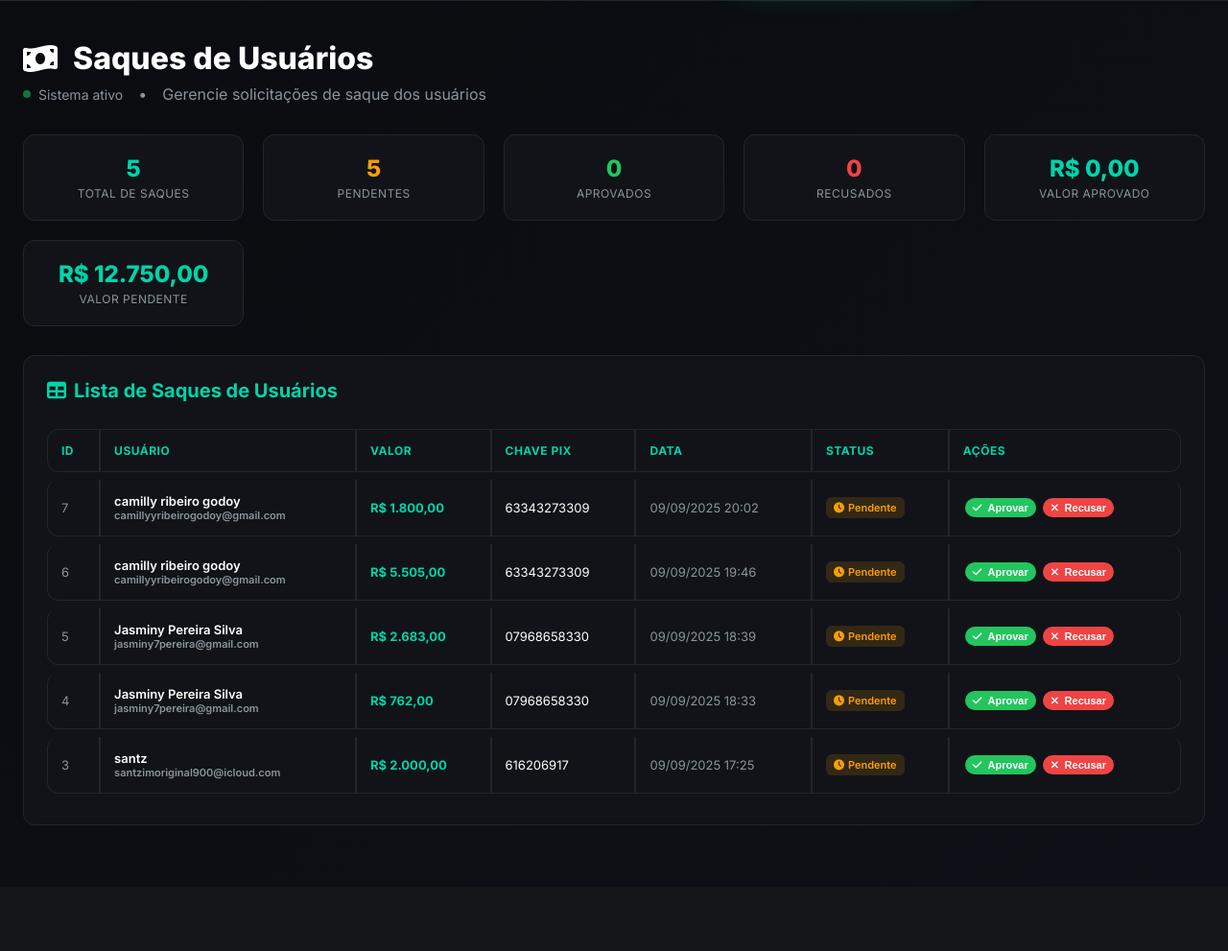
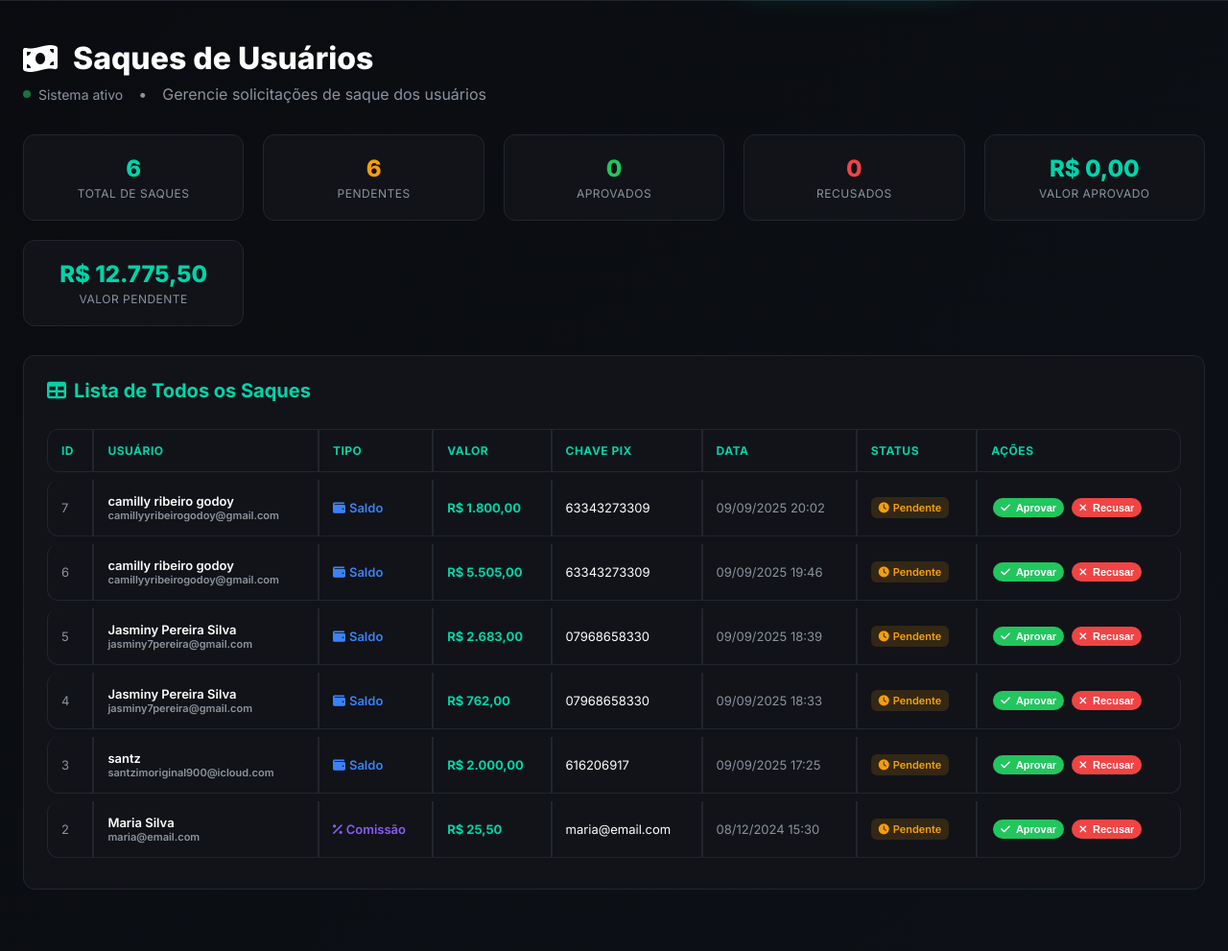
Before and after one commit to mamaefast-del/sistemacompleto, a PHP site: page /admin_saques.php in a window 1280 px wide. Shown: the part 230-1221 px from the top of the page at 96% size. Before the commit the page ends 1090 px from the top, so only its background shows below. Run offline with PHP 8.4, Linux system fonts and the light colour scheme; a user stored in the database is signed in; data comes from the database, SQL or seed files in the repository.

Commit message:
Ajustar admin_saques.php para incluir saques de afiliados

```diff
--- a/admin_saques.php
+++ b/admin_saques.php
@@ -24,8 +24,14 @@ if ($_SERVER['REQUEST_METHOD'] === 'POST' && isset($_POST['acao'])) {
     $acao = $_POST['acao'];
 
     if ($acao === 'aprovar') {
-        $stmt = $pdo->prepare("UPDATE saques SET status = 'aprovado' WHERE id = ?");
-        if ($stmt->execute([$id])) {
+        // Buscar dados do saque
+        $stmt = $pdo->prepare("SELECT * FROM saques WHERE id = ?");
+        $stmt->execute([$id]);
+        $saque = $stmt->fetch();
+
+        if ($saque && $saque['status'] === 'pendente') {
+            $stmt = $pdo->prepare("UPDATE saques SET status = 'aprovado', data_processamento = NOW() WHERE id = ?");
+            $stmt->execute([$id]);
             $mensagem = "Saque aprovado com sucesso!";
         }
     } elseif ($acao === 'recusar') {
@@ -36,14 +42,21 @@ if ($_SERVER['REQUEST_METHOD'] === 'POST' && isset($_POST['acao'])) {
 
         if ($saque && $saque['status'] === 'pendente') {
             // Recusar saque
-            $stmt = $pdo->prepare("UPDATE saques SET status = 'recusado' WHERE id = ?");
+            $stmt = $pdo->prepare("UPDATE saques SET status = 'recusado', data_processamento = NOW() WHERE id = ?");
             $stmt->execute([$id]);
 
-            // Devolver saldo ao usuário
-            $stmt = $pdo->prepare("UPDATE usuarios SET saldo = saldo + ? WHERE id = ?");
-            $stmt->execute([$saque['valor'], $saque['usuario_id']]);
-
-            $mensagem = "Saque recusado e valor devolvido ao usuário!";
+            // Devolver valor conforme o tipo de saque
+            if ($saque['tipo'] === 'comissao') {
+                // Devolver para comissão pendente
+                $stmt = $pdo->prepare("UPDATE usuarios SET comissao = comissao + ? WHERE id = ?");
+                $stmt->execute([$saque['valor'], $saque['usuario_id']]);
+                $mensagem = "Saque de comissão recusado e valor devolvido à comissão do afiliado!";
+            } else {
+                // Devolver para saldo normal
+                $stmt = $pdo->prepare("UPDATE usuarios SET saldo = saldo + ? WHERE id = ?");
+                $stmt->execute([$saque['valor'], $saque['usuario_id']]);
+                $mensagem = "Saque recusado e valor devolvido ao usuário!";
+            }
         }
     }
 }
@@ -52,7 +65,6 @@ $stmt = $pdo->query("
     SELECT saques.*, usuarios.email, usuarios.nome
     FROM saques
     JOIN usuarios ON usuarios.id = saques.usuario_id
-    WHERE saques.tipo != 'comissao' OR saques.tipo IS NULL
     ORDER BY saques.data DESC
 ");
 
@@ -66,9 +78,10 @@ $stmt = $pdo->query("
         COUNT(CASE WHEN status = 'aprovado' THEN 1 END) as aprovados,
         COUNT(CASE WHEN status = 'recusado' THEN 1 END) as recusados,
         COALESCE(SUM(CASE WHEN status = 'aprovado' THEN valor ELSE 0 END), 0) as valor_aprovado,
-        COALESCE(SUM(CASE WHEN status = 'pendente' THEN valor ELSE 0 END), 0) as valor_pendente
+        COALESCE(SUM(CASE WHEN status = 'pendente' THEN valor ELSE 0 END), 0) as valor_pendente,
+        COUNT(CASE WHEN tipo = 'comissao' THEN 1 END) as saques_comissao,
+        COUNT(CASE WHEN tipo = 'saldo' OR tipo IS NULL THEN 1 END) as saques_saldo
     FROM saques
-    WHERE tipo != 'comissao' OR tipo IS NULL
 ");
 $stats = $stmt->fetch(PDO::FETCH_ASSOC);
 ?>
@@ -863,7 +876,7 @@ $stats = $stmt->fetch(PDO::FETCH_ASSOC);
         <!-- Tabela de Saques -->
         <div class="card">
             <h3>
-                <i class="fas fa-table"></i> Lista de Saques de Usuários
+                <i class="fas fa-table"></i> Lista de Todos os Saques
             </h3>
 
             <?php if (empty($saques)): ?>
@@ -878,6 +891,7 @@ $stats = $stmt->fetch(PDO::FETCH_ASSOC);
                             <tr>
                                 <th>ID</th>
                                 <th>Usuário</th>
+                                <th>Tipo</th>
                                 <th>Valor</th>
                                 <th>Chave Pix</th>
                                 <th>Data</th>
@@ -896,6 +910,17 @@ $stats = $stmt->fetch(PDO::FETCH_ASSOC);
                                         <div style="font-size: 11px; color: var(--text-muted);">
                                             <?= htmlspecialchars($saque['email']) ?>
                                         </div>
+                                    </td>
+                                    <td>
+                                        <?php
+                                        $tipo = $saque['tipo'] ?: 'saldo';
+                                        $cor = $tipo === 'comissao' ? 'var(--purple-color)' : 'var(--info-color)';
+                                        $icone = $tipo === 'comissao' ? 'percentage' : 'wallet';
+                                        ?>
+                                        <span style="color: <?= $cor ?>; font-weight: 600; display: flex; align-items: center; gap: 4px;">
+                                            <i class="fas fa-<?= $icone ?>"></i>
+                                            <?= $tipo === 'comissao' ? 'Comissão' : 'Saldo' ?>
+                                        </span>
                                     </td>
                                     <td style="color: var(--primary-green); font-weight: 700;">
                                         R$ <?= number_format($saque['valor'], 2, ',', '.') ?>
@@ -918,14 +943,14 @@ $stats = $stmt->fetch(PDO::FETCH_ASSOC);
                                         <?php if ($saque['status'] === 'pendente'): ?>
                                             <form action="" method="POST" style="display:inline;">
                                                 <input type="hidden" name="id" value="<?= $saque['id'] ?>">
-                                                <button type="submit" name="acao" value="aprovar" class="btn btn-success btn-sm" onclick="return confirm('Deseja aprovar este saque?')">
+                                                <button type="submit" name="acao" value="aprovar" class="btn btn-success btn-sm" onclick="return confirm('Deseja aprovar este saque de <?= $tipo === 'comissao' ? 'comissão' : 'saldo' ?>?')">
                                                     <i class="fas fa-check"></i>
                                                     Aprovar
                                                 </button>
                                             </form>
                                             <form action="" method="POST" style="display:inline;">
                                                 <input type="hidden" name="id" value="<?= $saque['id'] ?>">
-                                                <button type="submit" name="acao" value="recusar" class="btn btn-danger btn-sm" onclick="return confirm('Deseja recusar este saque? O valor será devolvido ao usuário.')">
+                                                <button type="submit" name="acao" value="recusar" class="btn btn-danger btn-sm" onclick="return confirm('Deseja recusar este saque? O valor será devolvido ao <?= $tipo === 'comissao' ? 'saldo de comissão' : 'saldo do usuário' ?>.')">
                                                     <i class="fas fa-times"></i>
                                                     Recusar
                                                 </button>
```
